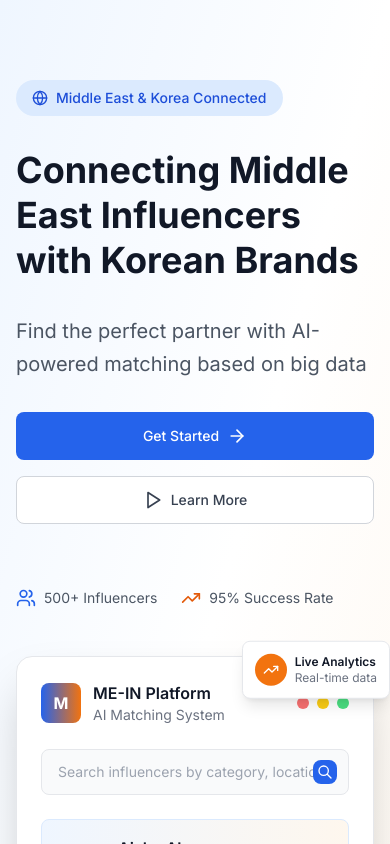
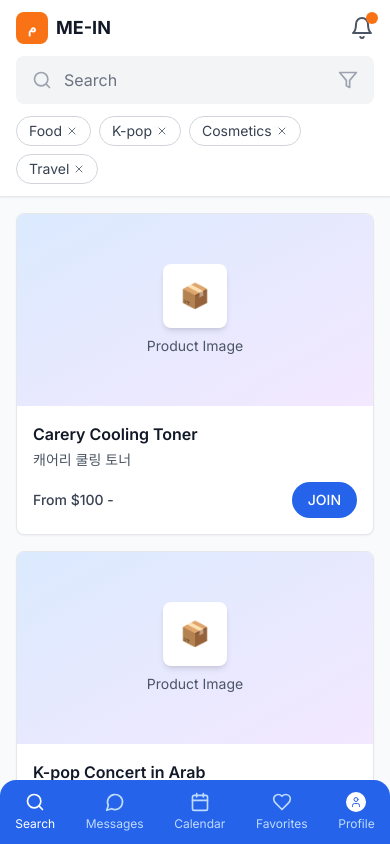
Before and after one commit to josephstore/ME-IN, a Next.js app: page / in a window 390 px wide. Shown: the top 844 px of the page. Built offline with nearby package versions, Linux system fonts and the light colour scheme; no server answers.

Commit message:
Transform to mobile campaign platform - Add mobile-friendly campaign homepage with Korean-first design - Implement campaign cards with search and filtering - Add bottom navigation with mobile UI - Update README with mobile platform documentation - Fix ESLint errors

```diff
--- a/app/page.tsx
+++ b/app/page.tsx
@@ -1,17 +1,5 @@
-import HeroSection from '@/components/sections/HeroSection'
-import FeaturesSection from '@/components/sections/FeaturesSection'
-import StatsSection from '@/components/sections/StatsSection'
-import TestimonialsSection from '@/components/sections/TestimonialsSection'
-import CTASection from '@/components/sections/CTASection'
+import CampaignHomePage from '@/components/CampaignHomePage'
 
 export default function Home() {
-  return (
-    <main className="min-h-screen">
-      <HeroSection />
-      <FeaturesSection />
-      <StatsSection />
-      <TestimonialsSection />
-      <CTASection />
-    </main>
-  )
+  return <CampaignHomePage />
 }
--- /dev/null
+++ b/components/CampaignHomePage.tsx
@@ -0,0 +1,221 @@
+'use client'
+
+import React, { useState } from 'react'
+import { Search, Filter, Bell, X, MessageCircle, Calendar, Heart, User } from 'lucide-react'
+
+interface Campaign {
+  id: string
+  title: string
+  titleKr: string
+  image: string
+  price: string
+  category: string
+}
+
+const campaigns: Campaign[] = [
+  {
+    id: '1',
+    title: 'Carery Cooling Toner',
+    titleKr: '캐어리 쿨링 토너',
+    image: '/images/carery-toner.jpg',
+    price: 'From $100 -',
+    category: 'Cosmetics'
+  },
+  {
+    id: '2',
+    title: 'K-pop Concert in Arab',
+    titleKr: '케이팝 콘서트 인 아랍',
+    image: '/images/kpop-concert.jpg',
+    price: 'From $100 -',
+    category: 'K-pop'
+  },
+  {
+    id: '3',
+    title: 'Korean Food Festival',
+    titleKr: '한국 음식 축제',
+    image: '/images/korean-food.jpg',
+    price: 'From $150 -',
+    category: 'Food'
+  },
+  {
+    id: '4',
+    title: 'Dubai Travel Guide',
+    titleKr: '두바이 여행 가이드',
+    image: '/images/dubai-travel.jpg',
+    price: 'From $200 -',
+    category: 'Travel'
+  }
+]
+
+// const categories = ['Food', 'K-pop', 'Cosmetics', 'Travel', 'Fashion', 'Technology']
+
+export default function CampaignHomePage() {
+  const [searchQuery, setSearchQuery] = useState('')
+  const [activeFilters, setActiveFilters] = useState<string[]>(['Food', 'K-pop', 'Cosmetics', 'Travel'])
+  const [activeTab, setActiveTab] = useState('search')
+
+  const removeFilter = (filter: string) => {
+    setActiveFilters(activeFilters.filter(f => f !== filter))
+  }
+
+  // const addFilter = (filter: string) => {
+  //   if (!activeFilters.includes(filter)) {
+  //     setActiveFilters([...activeFilters, filter])
+  //   }
+  // }
+
+  const filteredCampaigns = campaigns.filter(campaign => {
+    const matchesSearch = campaign.title.toLowerCase().includes(searchQuery.toLowerCase()) ||
+                         campaign.titleKr.toLowerCase().includes(searchQuery.toLowerCase())
+    const matchesFilter = activeFilters.length === 0 || activeFilters.includes(campaign.category)
+    return matchesSearch && matchesFilter
+  })
+
+  return (
+    <div className="min-h-screen bg-gray-50">
+      {/* Header */}
+      <div className="bg-white shadow-sm border-b border-gray-200">
+        <div className="px-4 py-3">
+          <div className="flex items-center justify-between">
+            {/* Logo */}
+            <div className="flex items-center space-x-2">
+              <div className="w-8 h-8 bg-orange-500 rounded-lg flex items-center justify-center">
+                <span className="text-white font-bold text-sm">م</span>
+              </div>
+              <span className="text-lg font-bold text-gray-900">ME-IN</span>
+            </div>
+
+            {/* Notifications */}
+            <div className="relative">
+              <Bell className="w-6 h-6 text-gray-600" />
+              <div className="absolute -top-1 -right-1 w-3 h-3 bg-orange-500 rounded-full"></div>
+            </div>
+          </div>
+        </div>
+
+        {/* Search Bar */}
+        <div className="px-4 pb-3">
+          <div className="relative">
+            <input
+              type="text"
+              placeholder="Search"
+              value={searchQuery}
+              onChange={(e) => setSearchQuery(e.target.value)}
+              className="w-full px-4 py-3 pl-12 bg-gray-100 rounded-lg text-gray-900 placeholder-gray-500 focus:outline-none focus:ring-2 focus:ring-orange-500"
+            />
+            <Search className="absolute left-4 top-1/2 transform -translate-y-1/2 w-5 h-5 text-gray-400" />
+            <button className="absolute right-4 top-1/2 transform -translate-y-1/2">
+              <Filter className="w-5 h-5 text-gray-400" />
+            </button>
+          </div>
+        </div>
+
+        {/* Active Filters */}
+        {activeFilters.length > 0 && (
+          <div className="px-4 pb-3">
+            <div className="flex flex-wrap gap-2">
+              {activeFilters.map(filter => (
+                <div
+                  key={filter}
+                  className="flex items-center space-x-1 bg-white border border-gray-300 rounded-full px-3 py-1"
+                >
+                  <span className="text-sm text-gray-700">{filter}</span>
+                  <button
+                    onClick={() => removeFilter(filter)}
+                    className="ml-1"
+                  >
+                    <X className="w-3 h-3 text-gray-500" />
+                  </button>
+                </div>
+              ))}
+            </div>
+          </div>
+        )}
+      </div>
+
+      {/* Campaign Cards */}
+      <div className="px-4 py-4">
+        <div className="space-y-4">
+          {filteredCampaigns.map(campaign => (
+            <div key={campaign.id} className="bg-white rounded-lg shadow-sm border border-gray-200 overflow-hidden">
+              {/* Campaign Image */}
+              <div className="relative h-48 bg-gradient-to-br from-blue-100 to-purple-100">
+                <div className="absolute inset-0 flex items-center justify-center">
+                  <div className="text-center">
+                    <div className="w-16 h-16 bg-white rounded-lg shadow-md flex items-center justify-center mx-auto mb-2">
+                      <span className="text-2xl">📦</span>
+                    </div>
+                    <p className="text-sm text-gray-600">Product Image</p>
+                  </div>
+                </div>
+              </div>
+
+              {/* Campaign Info */}
+              <div className="p-4">
+                <h3 className="font-semibold text-gray-900 mb-1">{campaign.title}</h3>
+                <p className="text-sm text-gray-600 mb-3">{campaign.titleKr}</p>
+
+                <div className="flex items-center justify-between">
+                  <span className="text-sm font-medium text-gray-700">{campaign.price}</span>
+                  <button className="bg-blue-600 text-white px-4 py-2 rounded-full text-sm font-medium hover:bg-blue-700 transition-colors">
+                    JOIN
+                  </button>
+                </div>
+              </div>
+            </div>
+          ))}
+        </div>
+      </div>
+
+      {/* Bottom Navigation */}
+      <div className="fixed bottom-0 left-0 right-0 bg-blue-600 rounded-t-2xl shadow-lg">
+        <div className="flex items-center justify-around py-3">
+          <button
+            onClick={() => setActiveTab('search')}
+            className={`flex flex-col items-center space-y-1 ${activeTab === 'search' ? 'text-white' : 'text-blue-200'}`}
+          >
+            <Search className="w-5 h-5" />
+            <span className="text-xs">Search</span>
+          </button>
+
+          <button
+            onClick={() => setActiveTab('messages')}
+            className={`flex flex-col items-center space-y-1 ${activeTab === 'messages' ? 'text-white' : 'text-blue-200'}`}
+          >
+            <MessageCircle className="w-5 h-5" />
+            <span className="text-xs">Messages</span>
+          </button>
+
+          <button
+            onClick={() => setActiveTab('calendar')}
+            className={`flex flex-col items-center space-y-1 ${activeTab === 'calendar' ? 'text-white' : 'text-blue-200'}`}
+          >
+            <Calendar className="w-5 h-5" />
+            <span className="text-xs">Calendar</span>
+          </button>
+
+          <button
+            onClick={() => setActiveTab('favorites')}
+            className={`flex flex-col items-center space-y-1 ${activeTab === 'favorites' ? 'text-white' : 'text-blue-200'}`}
+          >
+            <Heart className="w-5 h-5" />
+            <span className="text-xs">Favorites</span>
+          </button>
+
+          <button
+            onClick={() => setActiveTab('profile')}
+            className={`flex flex-col items-center space-y-1 ${activeTab === 'profile' ? 'text-white' : 'text-blue-200'}`}
+          >
+            <div className="w-5 h-5 bg-white rounded-full flex items-center justify-center">
+              <User className="w-3 h-3 text-blue-600" />
+            </div>
+            <span className="text-xs">Profile</span>
+          </button>
+        </div>
+      </div>
+
+      {/* Bottom Spacing for Navigation */}
+      <div className="h-20"></div>
+    </div>
+  )
+}
```
Also changed, not shown: 1 other file (tests, documents, lock files or other folders).
